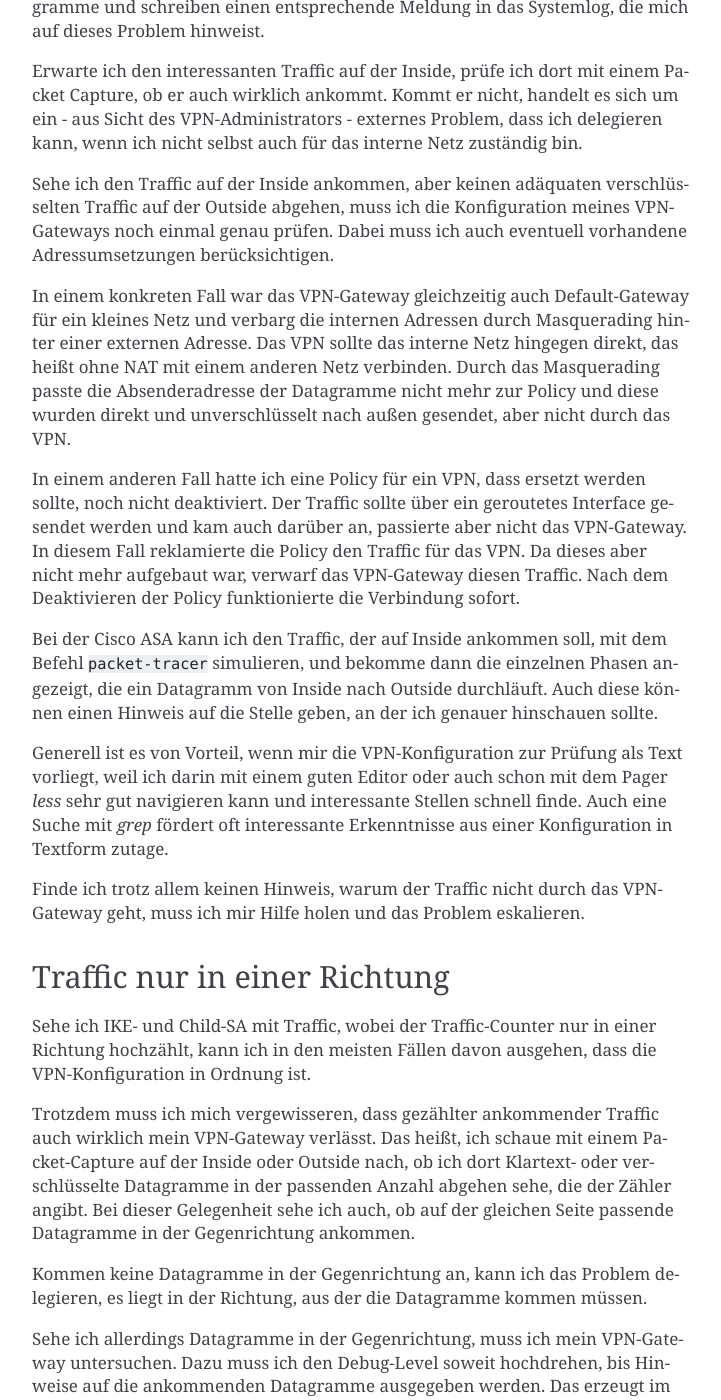
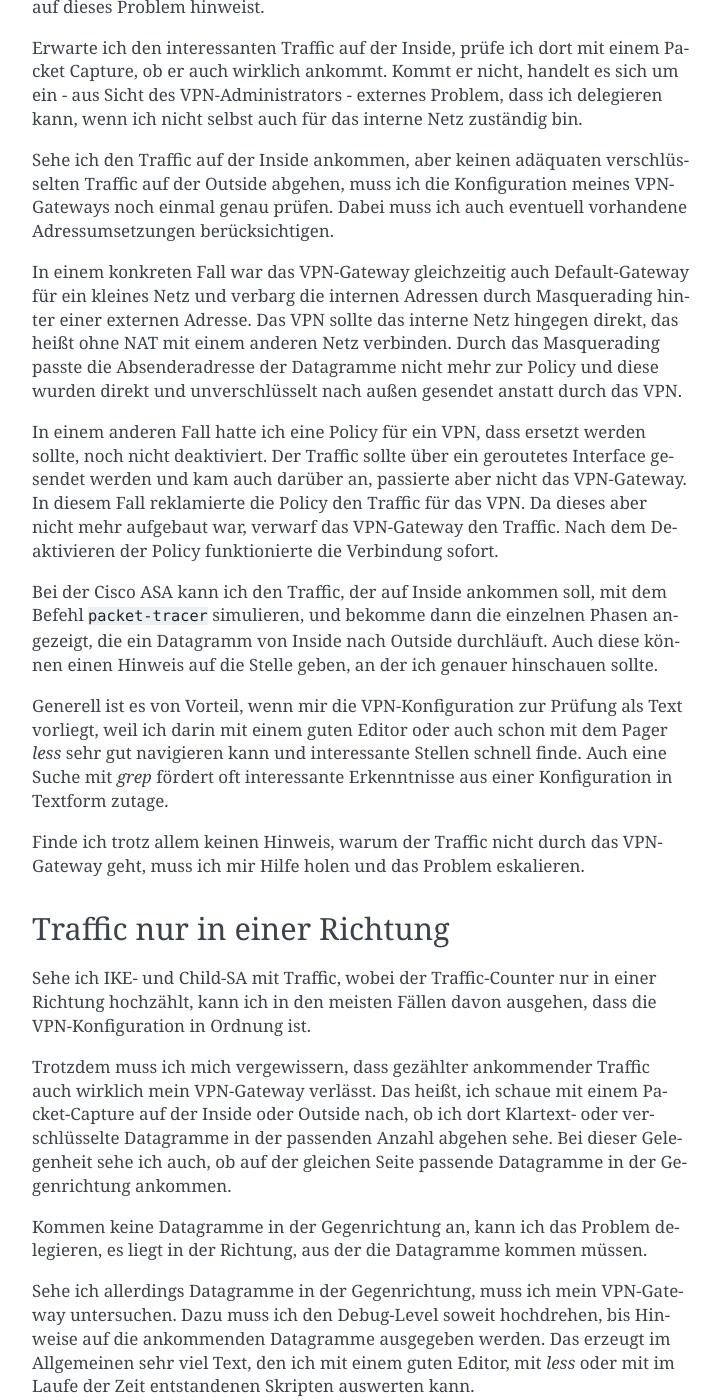
Before and after one commit to matwei-books/Fehlersuche-bei-IPsec-VPN-mit-IKEv2, a Sphinx documentation site: the page built from source/fehler/fehlerbilder.rst, in a window 1280 px wide and 1400 px high, scrolled down 3296 px. Shown: the whole window, without its empty margins (388-1109 px from the left). Built offline with Sphinx 7.4.7, drawn with Linux system fonts in a browser that asks for light colours; some of the changed text lies outside the part shown.

Commit message:
Nach laut lesen überarbeitet

```diff
--- a/source/fehler/fehlerbilder.rst
+++ b/source/fehler/fehlerbilder.rst
@@ -29,13 +29,13 @@
    Bei On-Demand-Tunneln an Cisco ASA zum Beispiel geht der Tunnel
    aber nur auf, wenn interessanter Traffic auf der Inside ankommt.
    Hier kann ich den interessanten Traffic mit dem Befehl
-   ``packet-tracer`` simulieren, so dass der Tunnel aufgeht.
+   ``packet-tracer`` simulieren.
    Bei anderer Software und policy-basierten VPN kann ich mitunter
    temporär eine Adresse aus dem lokalen Adressbereich des Tunnels
    auf das VPN-Gateway legen
    und den Traffic mit PING und eben dieser Quelladresse erzeugen.
    Diese Adresse konfiguriere ich dazu ohne Netzwerk,
-   das heißt mit von Netzmaske 32 beziehungsweise 128 Bit
+   das heißt mit Netzmaske 32 beziehungsweise 128 Bit
    um den restlichen Datenverkehr nicht zu stören.
 
    Habe ich jedoch dynamisches NAT für den Traffic im Tunnel, so dass
@@ -46,10 +46,11 @@
    Um solche Situationen zu vermeiden, ist es besser, derartige
    Adressumsetzungen auf der Ursprungsseite vorzunehmen.
 
-Kann ich den Tunnel von Hand aufbauen und sehe anschließend IKE- und
-IPsec-SA, kann ich mich der nächsten Frage im Entscheidungsbaum zu
-wenden (Funktioniert alles?) und testen lassen, ob Traffic zwischen den
-Endpunkten der VPN-Verbindung ausgetauscht werden kann.
+Kann ich den Tunnel von Hand aufbauen
+und sehe anschließend IKE- und IPsec-SA,
+kann ich mich der nächsten Frage im Entscheidungsbaum zuwenden
+(Funktioniert alles?) und testen lassen,
+ob Traffic zwischen den Endpunkten ausgetauscht werden kann.
 
 Interessant wird es, wenn sich der Tunnel nicht öffnen lässt.
 Dann schaue ich als nächstes mit einem Packet-Sniffer auf der Outside,
@@ -65,8 +66,8 @@
 der VPN-Konfiguration zu suchen, wenn die IP-Verbindung zwischen den
 Peers nicht funktioniert.
 
-Ein objektives Kriterium ist für mich
-ein Paketmitschnitt der Datagramme vom Peer-VPN-Gateway zeigt.
+Ein objektives Kriterium ist für mich ein Paketmitschnitt,
+der Datagramme vom Peer-VPN-Gateway zeigt.
 Die Systemprotokolle können unerfahrene Administratoren
 hier durchaus in die Irre führen.
 
@@ -179,16 +180,16 @@
 einem anderen Netz verbinden.
 Durch das Masquerading passte die Absenderadresse der Datagramme
 nicht mehr zur Policy
-und diese wurden direkt und unverschlüsselt nach außen gesendet,
-aber nicht durch das VPN.
+und diese wurden direkt und unverschlüsselt nach außen gesendet
+anstatt durch das VPN.
 
 In einem anderen Fall hatte ich eine Policy für ein VPN, dass ersetzt werden
 sollte, noch nicht deaktiviert. Der Traffic sollte über ein geroutetes
 Interface gesendet werden und kam auch darüber an, passierte aber nicht
 das VPN-Gateway. In diesem Fall reklamierte die Policy den Traffic für
 das VPN. Da dieses aber nicht mehr aufgebaut war, verwarf das
-VPN-Gateway diesen Traffic. Nach dem Deaktivieren der Policy
-funktionierte die Verbindung sofort.
+VPN-Gateway den Traffic.
+Nach dem Deaktivieren der Policy funktionierte die Verbindung sofort.
 
 Bei der Cisco ASA kann ich den Traffic, der auf Inside ankommen soll,
 mit dem Befehl ``packet-tracer`` simulieren, und bekomme dann die einzelnen
@@ -213,12 +214,12 @@
 einer Richtung hochzählt, kann ich in den meisten Fällen davon ausgehen,
 dass die VPN-Konfiguration in Ordnung ist.
 
-Trotzdem muss ich mich vergewisseren,
+Trotzdem muss ich mich vergewissern,
 dass gezählter ankommender Traffic auch wirklich mein VPN-Gateway verlässt.
 Das heißt,
 ich schaue mit einem Packet-Capture auf der Inside oder Outside nach,
 ob ich dort Klartext- oder verschlüsselte Datagramme
-in der passenden Anzahl abgehen sehe, die der Zähler angibt.
+in der passenden Anzahl abgehen sehe.
 Bei dieser Gelegenheit sehe ich auch, ob auf der gleichen Seite
 passende Datagramme in der Gegenrichtung ankommen.
 
@@ -237,7 +238,7 @@
 Kommen die Datagramme verschlüsselt vom VPN-Peer, kann ich zum Beispiel
 nachschauen, ob ich eine zum Datagramm passende SA in der SA-Datenbank
 finde.
-Der SA, den ich suche, steht vorn im ESP- oder AH-Header.
+Die SA, die ich suche, steht als SPI vorn im ESP- oder AH-Header.
 
 Kommen die Datagramme auf der Inside, kann ich die Konfiguration nach
 ACL, NAT- und Firewall-Regeln absuchen, die die Adressen des Datagramms
@@ -280,10 +281,9 @@
 An einer Stelle im Netz zwischen den beiden VPN-Gateways ist die MTU
 kleiner als die MTU unmittelbar an den Geräten (meist 1500 Bytes).
 
-Das ist die Ursache, aber normalerweise würde Path-MTU-Discovery das
-Problem entschärfen.
+Normalerweise würde Path-MTU-Discovery das Problem entschärfen.
 Wenn diese nicht funktioniert,
-kommen folgende Möglichkeiten in Betracht:
+kommen folgende Ursachen in Betracht:
 
 1. Die ICMP-Fehlermeldungen gelangen nicht zum VPN-Gateway, das die
    großen Datagramme sendet.
@@ -340,9 +341,9 @@
 und manchmal ist das Feature auch deaktiviert, weil es zusätzliche
 Ressourcen am VPN-Gateway benötigt.
 
-Punkt 3 behandele ich ähnlich wie Punkt 1, hier habe ich vielleicht
-eher eine Chance Einfluss auf die Konfiguration des betreffenden
-Paketfilters zu nehmen.
+Punkt 3 behandele ich ähnlich wie Punkt 1,
+hier habe ich vielleicht eher eine Chance,
+Einfluss auf die Konfiguration des betreffenden Paketfilters zu nehmen.
 
 Bei Punkt 4 gehört eine geeignete Ausnahmeregel auf die Host-Firewall.
 
```
Also changed, not shown: other parts of source/fehler/fehlerbilder.rst (+9 -8 lines).
